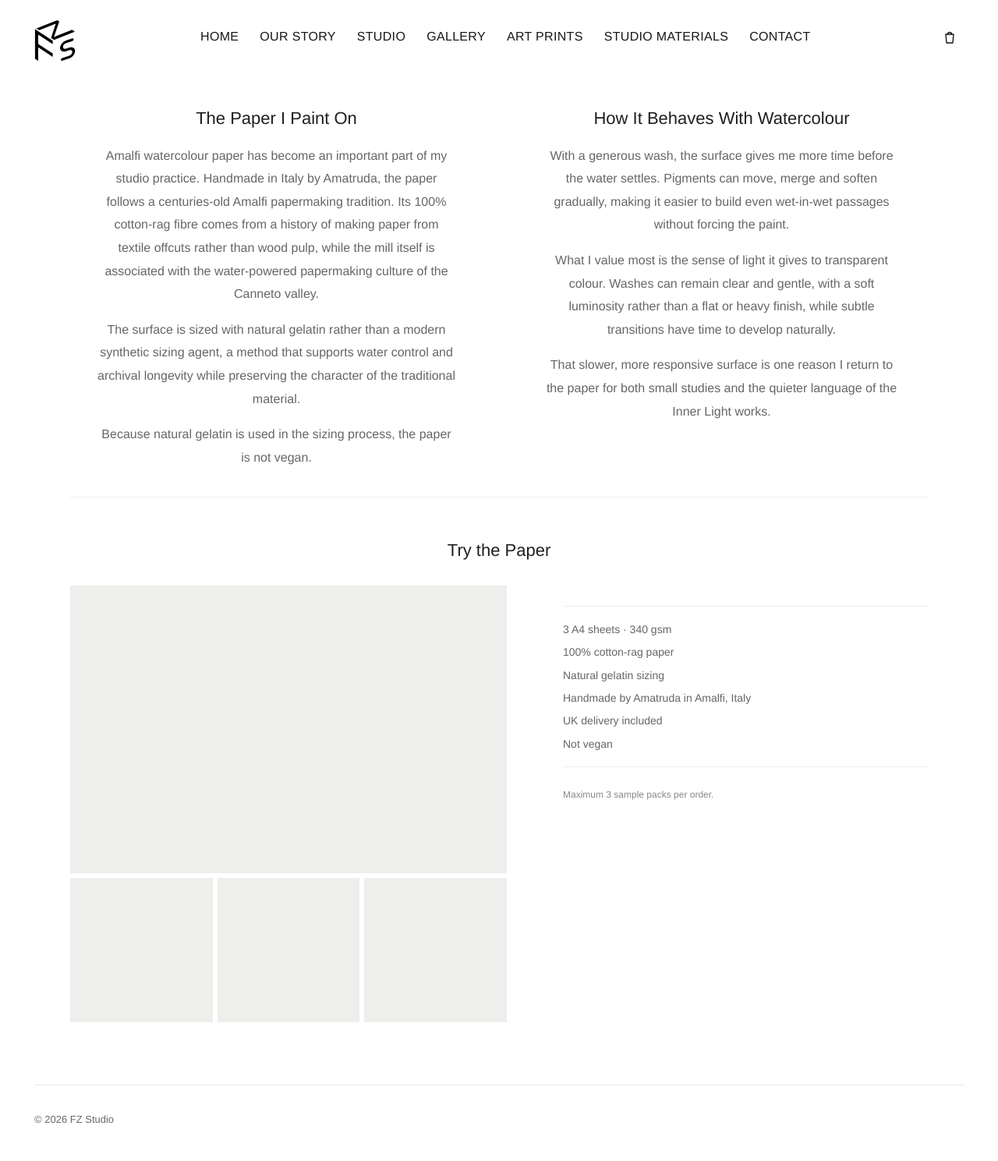
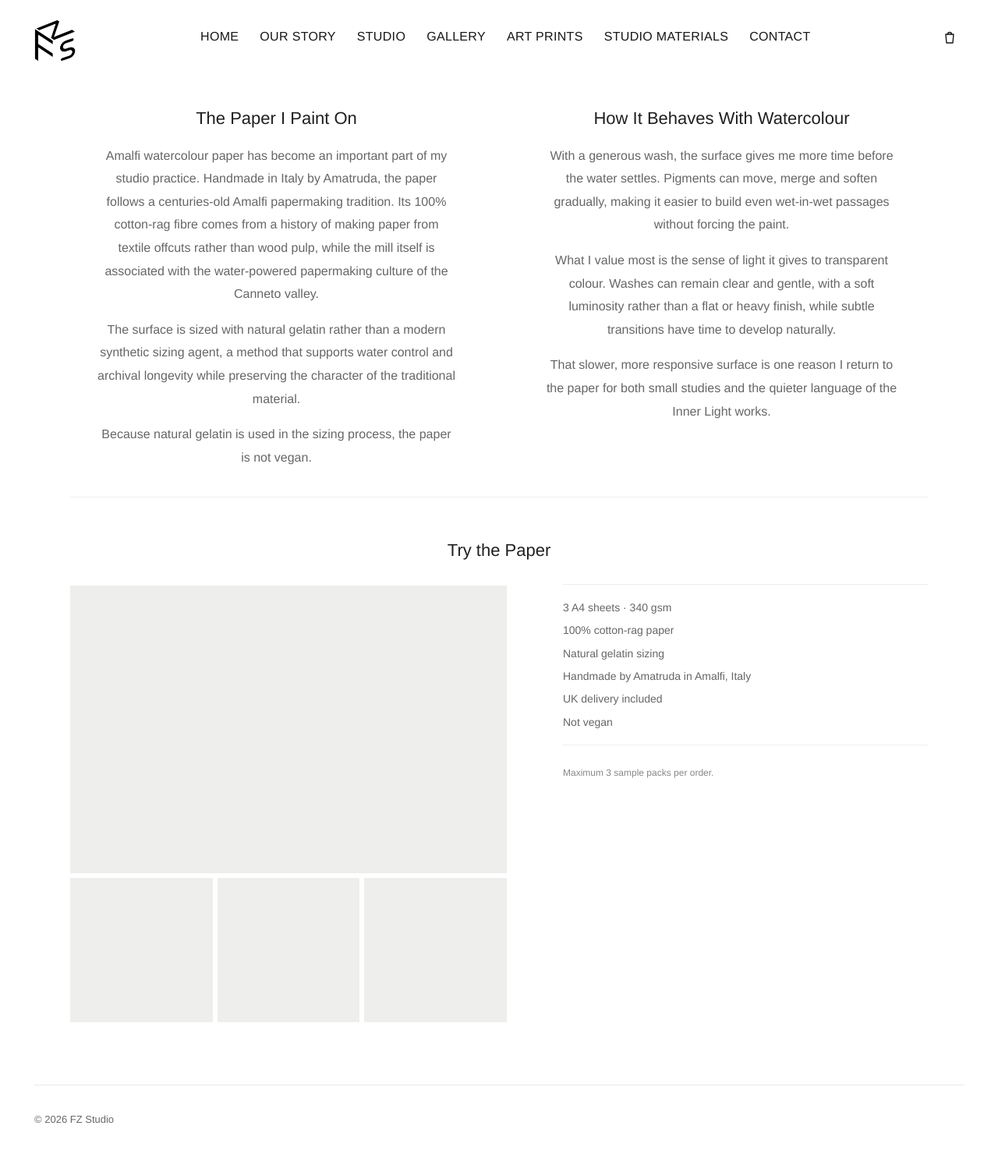
Before and after one commit to Leondecoding/fz-studio-v2, a Jekyll site: the page built from studio-materials.html, in a window 1280 px wide. Shown: the whole page at 78% size. Built offline with Jekyll 4.4.1, drawn with Linux system fonts in a browser that asks for light colours; comment, search, counter and statistics services are not loaded.

Commit message:
Update studio-materials.html

```diff
--- a/studio-materials.html
+++ b/studio-materials.html
@@ -167,6 +167,12 @@ permalink: /studio-materials/
 
   .product-info{
     padding-top:0;
+  }
+
+  @media(min-width:901px){
+    .product-info{
+      transform:translateY(-28px);
+    }
   }
 
   .paper-facts{
```
